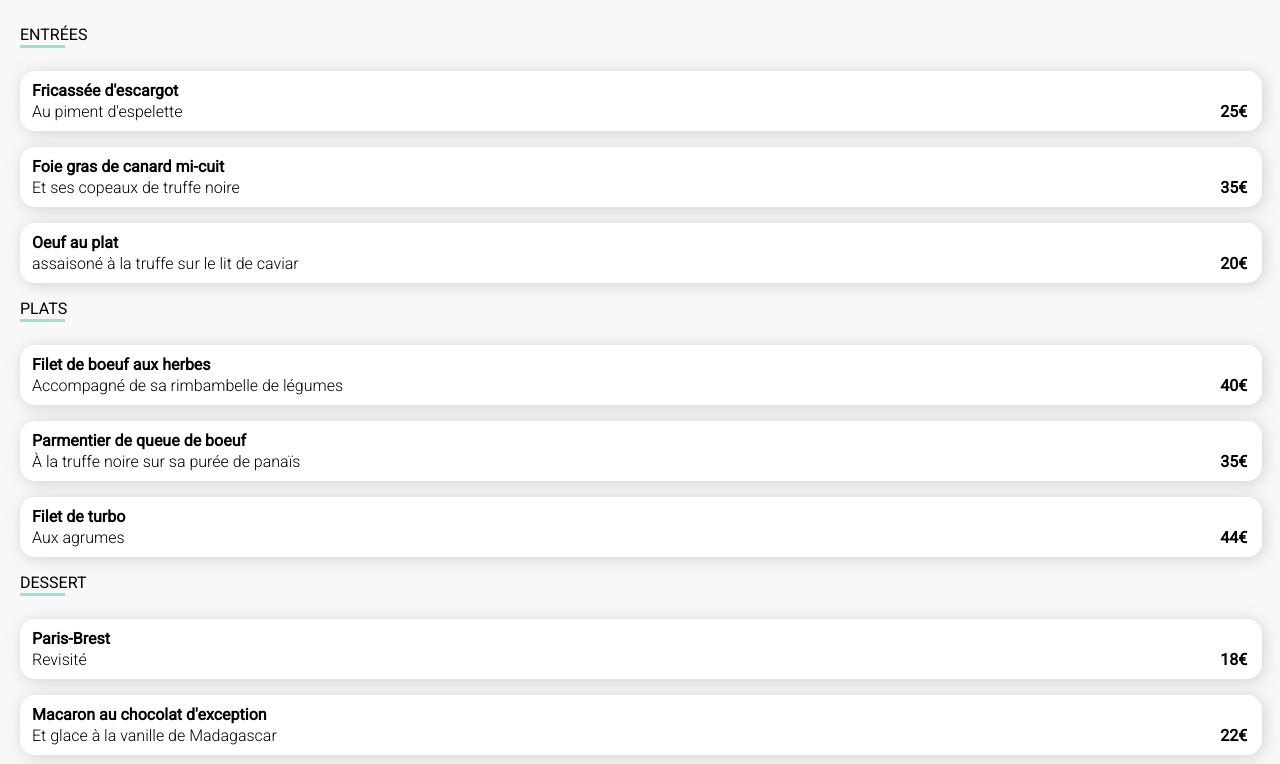
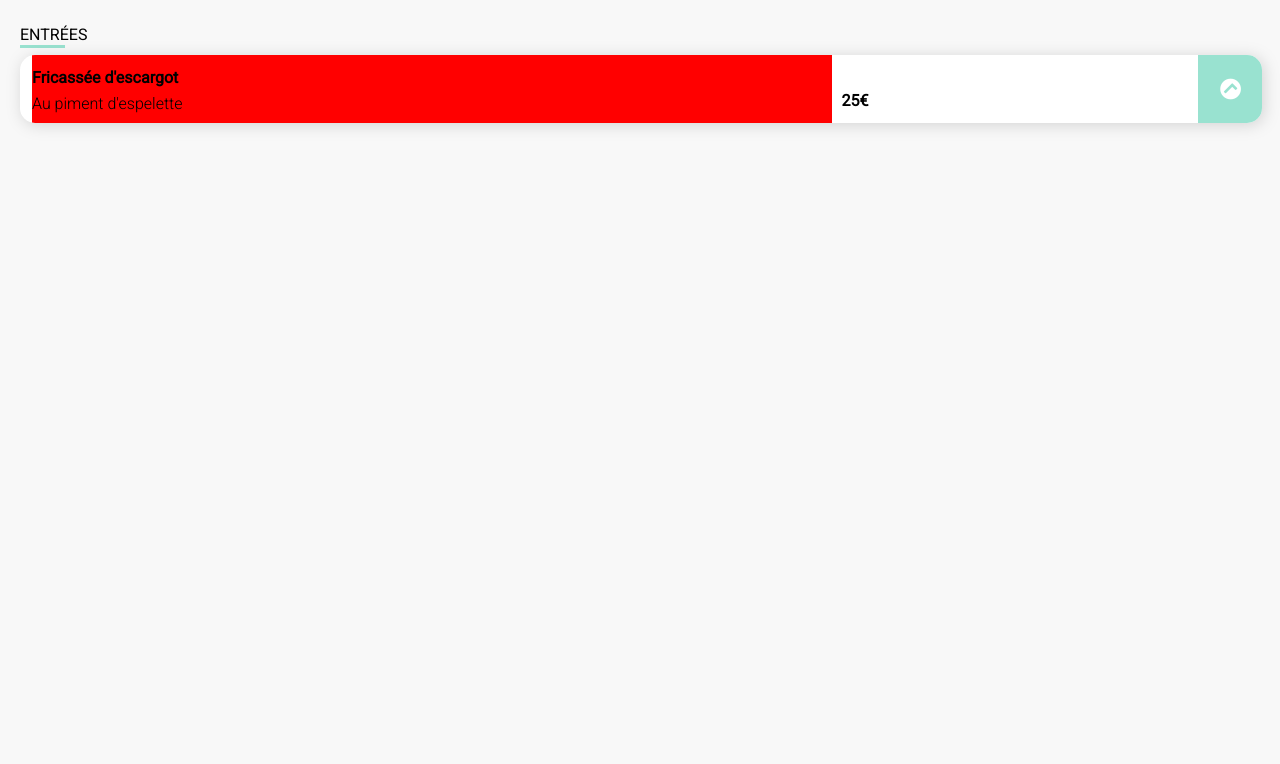
Before and after one commit to Leo31B/ohmyfood, a website: page resto1.html in a window 1280 px wide. Shown: the part 338-1102 px from the top of the page. After the commit the page ends 800 px from the top, so only its background shows below. Drawn offline with Linux system fonts and the light colour scheme; a web font is replaced by a local one.

Commit message:
first step with confirmation button

```diff
--- a/base/_fonts.scss
+++ b/base/_fonts.scss
@@ -1,4 +1,4 @@
-p, h2, h3 {
+p, h2, h3, h4 {
   font-family: 'Roboto', sans-serif;
 }
 
--- a/pages/restos.scss
+++ b/pages/restos.scss
@@ -71,9 +71,46 @@ body {
   border-radius: 15px;
   padding-left: 12px;
   margin-right: 25px;
-  height: 60px;
+  display: flex;
+  // height: 60px;
   filter: drop-shadow(2px 2px 8px rgba(0, 0, 0, 0.15));
-  animation: menus 1s ease-out forwards;
+  // animation: menus 1s ease-out forwards;
+  overflow: hidden;
+
+  &__part1 {
+    width: 65%;
+    background-color: red;
+    line-height: 0.3em;
+    p {
+      font-weight: 300;
+    }
+  }
+
+  &__part2 {
+    margin-left: 10px;
+    position: relative;
+    top: 15px;
+  }
+
+  &__part3 {
+    background-color: #99E2D0;
+    width: 4em;
+    display: flex;
+    justify-content: center;
+    align-items: center;
+    margin-left: auto;
+    .fa-check-circle {
+      color: white;
+      transform: rotate(180deg);
+      transition-duration: 500ms;
+    }
+  }
+
+  &:hover {
+    .fa-check-circle {
+      transform: rotate(0)
+    }
+  }
 }
 
 .CM1 {
--- a/resto1.html
+++ b/resto1.html
@@ -39,15 +39,22 @@
         <div class="line"></div>
       </div>
 
-      <div class="case_menu">
-        <p class="CM1"><strong>Fricassée d'escargot</strong></p>
-        <div class="CM2">
-          <p class="CM3">Au piment d'espelette</p>
-          <p class="CM4"><strong>25€</strong></p>
+      <section class="case_menu">
+        <div class="case_menu__part1">
+          <h4>Fricassée d'escargot</h4>
+          <p>Au piment d'espelette</p>
         </div>
-      </div>
 
-      <div class="case_menu">
+        <div class="case_menu__part2">
+          <h4>25€</h4>
+        </div>
+
+        <div class="case_menu__part3">
+            <i class="fas fa-check-circle fa-lg"></i>
+        </div>
+      </section>
+
+      <!-- <div class="case_menu">
         <p class="CM1"><strong>Foie gras de canard mi-cuit</strong></p>
         <div class="CM2">
           <p class="CM3">Et ses copeaux de truffe noire</p>
@@ -125,10 +132,10 @@
         <p>Commander</p>
       </div>
 
-    </div>
+    </div> -->
 
     <!-- Footer -->
-    <footer class="footer">
+    <!-- <footer class="footer">
       <p class="logo">ohmyfood</p>
       <div class="icons_footer">
         <i class="fas fa-utensils"></i>
@@ -142,7 +149,7 @@
       <a href="mailto:contact@ohmyfood.com">
         <p id="part2">Contact</p>
       </a>
-    </footer>
+    </footer> -->
 
   </body>
 </html>
```
Also changed, not shown: style.css, 1 other file.
